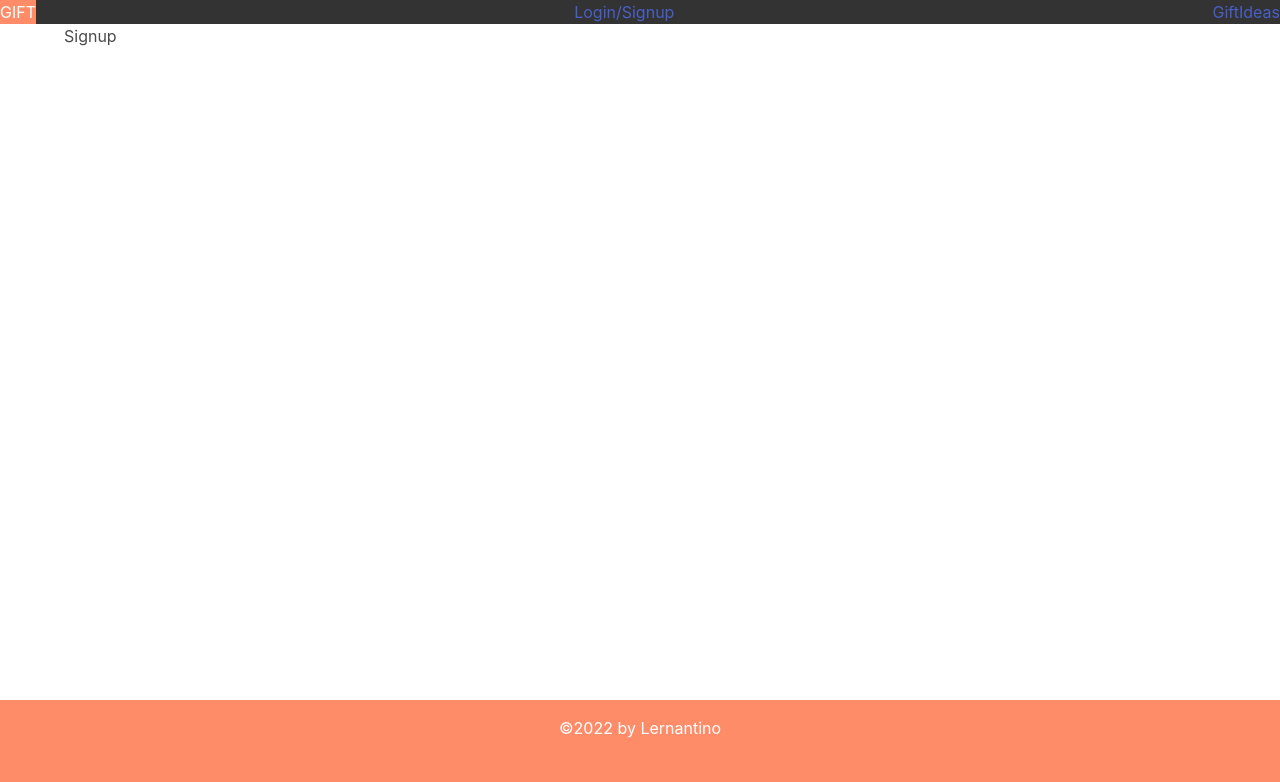
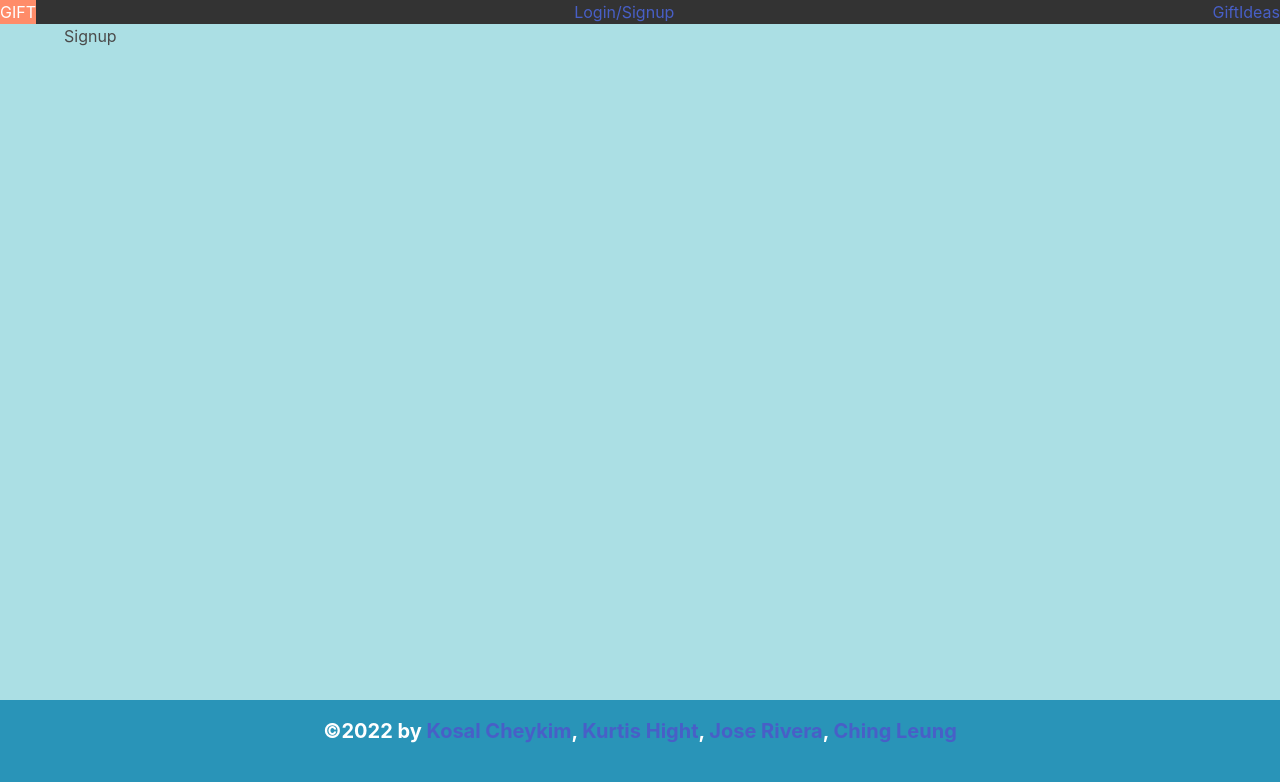
Before and after one commit to jrera1796/GIFT, a React (Create React App) app in the folder client/: page /signup in a window 1280 px wide. Shown: the top 782 px of the page. Built offline with nearby package versions, Linux system fonts and the light colour scheme.

Commit message:
modified footer

```diff
--- a/client/src/components/Footer/index.js
+++ b/client/src/components/Footer/index.js
@@ -4,7 +4,11 @@ const Footer = () => {
   return (
     <footer className="w-100 mt-auto bg-secondary p-4">
       <div className="container">
-        &copy;{new Date().getFullYear()} by Lernantino
+        &copy;{new Date().getFullYear()} by
+        <a href="https://github.com/kcheykim"> Kosal Cheykim</a>,
+        <a href="https://github.com/mockcomic"> Kurtis Hight</a>,
+        <a href="https://github.com/jrera1796"> Jose Rivera</a>,
+        <a href="https://github.com/ricky0320"> Ching Leung</a>
       </div>
     </footer>
   );
--- a/client/src/index.css
+++ b/client/src/index.css
@@ -1,3 +1,21 @@
+/* color variables for themes */
+:root {
+  --Primary:#2994B8;
+  --Secondary:#ABDFE4;
+
+  --christmas-Primary: #A02929;
+  --christmas-Secondary: #3DA87D;
+
+  --valentine-Primary:#847DC0;
+  --valentine-Secondary:#CA92CA;
+
+  --halloween-Primary:black;
+  --halloween-Secondary:#D58823;
+
+
+
+}
+
 * {
   margin: 0;
   padding: 0;
@@ -6,6 +24,7 @@
 
 body {
   font-family: Arial, Helvetica, sans-serif;
+  background-color: var(--Secondary);
 }
 
 .topnav {
@@ -65,7 +84,9 @@ footer{
   bottom: 0;
   height: 100px;
   width: 100%;
-  background-color: #FF8C69;
+  background-color: var(--Primary);
+  font-weight: bolder;
+  font-size: 1.25rem;
   color: white;
   text-align: center;
 }
```
